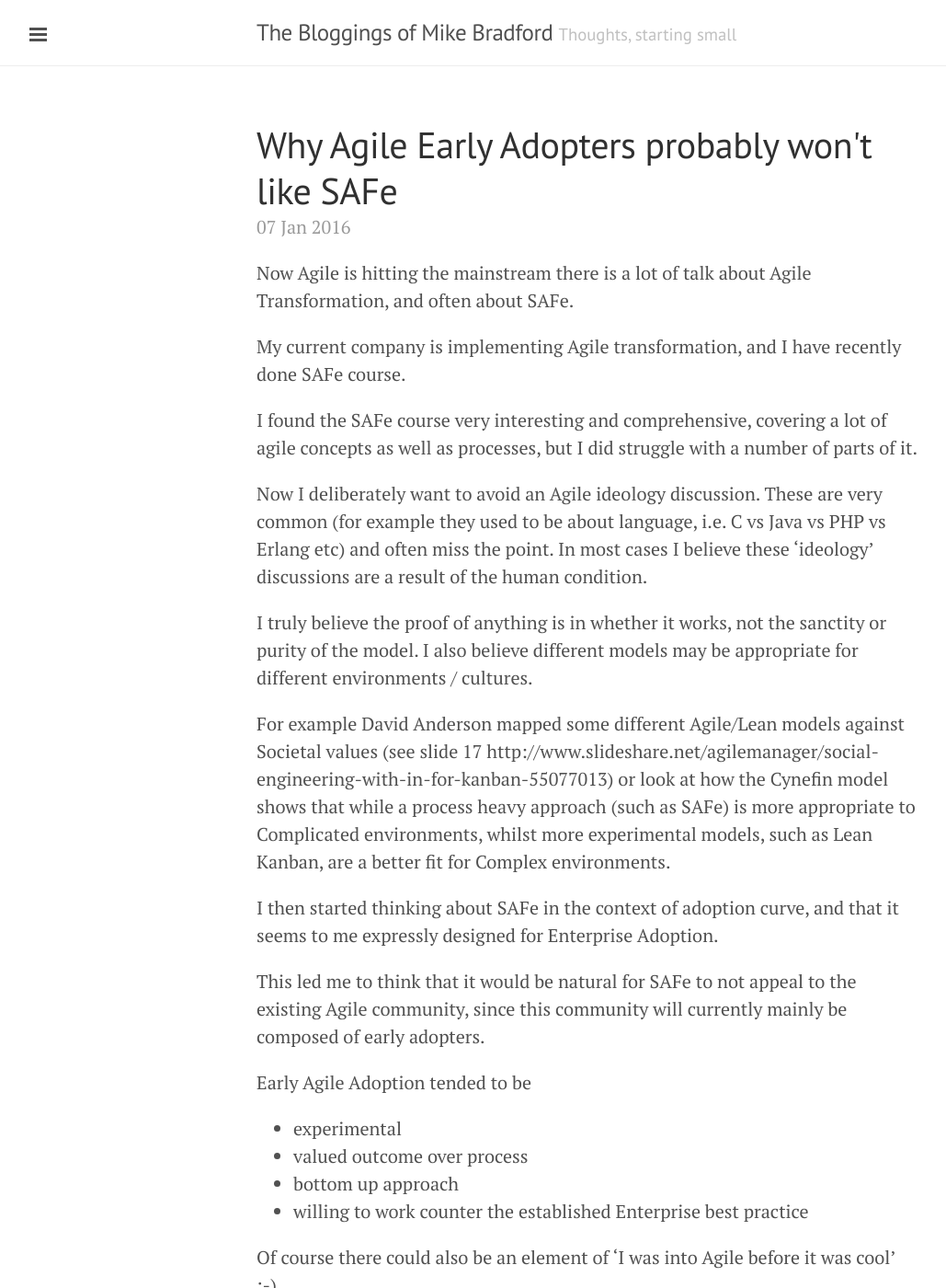
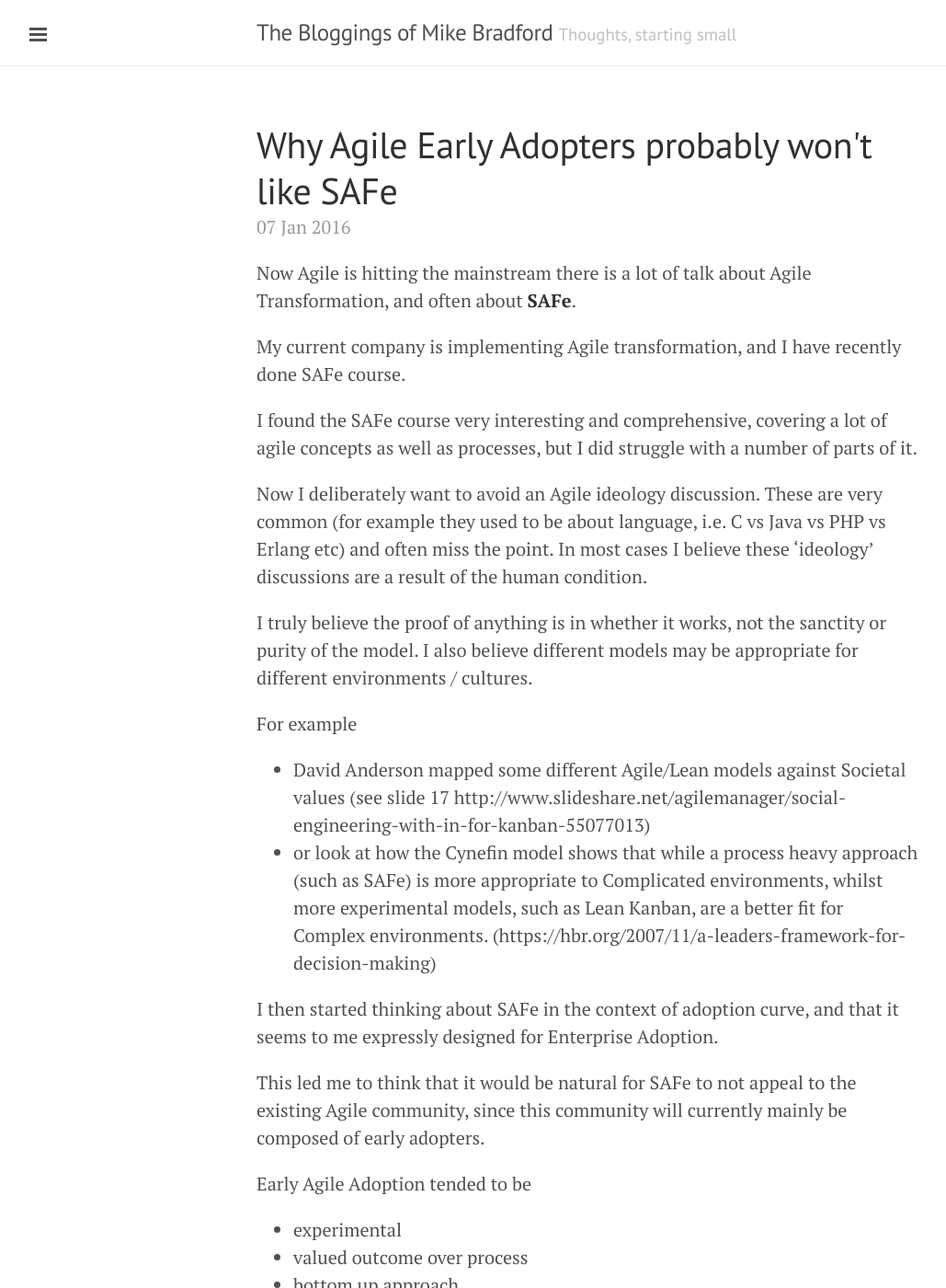
Before and after one commit to mikebradford/mikebradford.github.io, a Jekyll site: the page built from _posts/2016-01-07-why-agile-early-adopters-probably-won-t-like-safe.markdown, in a window 1280 px wide and 1400 px high. Shown: the whole window at 92% size, without its empty margins (1-1030 px from the left). Built offline with Jekyll 4.4.1, drawn with Linux system fonts in a browser that asks for light colours; part of the change alters nothing that is shown.

Commit message:
Post update: Why Agile Early Adopters probably won't like SAFe

```diff
--- a/_posts/2016-01-07-why-agile-early-adopters-probably-won-t-like-safe.markdown
+++ b/_posts/2016-01-07-why-agile-early-adopters-probably-won-t-like-safe.markdown
@@ -3,7 +3,7 @@ published: true
 title: Why Agile Early Adopters probably won't like SAFe
 layout: post
 ---
-Now Agile is hitting the mainstream there is a lot of talk about Agile Transformation, and often about SAFe.
+Now Agile is hitting the mainstream there is a lot of talk about Agile Transformation, and often about **SAFe**.
 
 My current company is implementing Agile transformation, and I have recently done SAFe course.
 
@@ -15,8 +15,8 @@ I truly believe the proof of anything is in whether it works, not the sanctity o
 I also believe different models may be appropriate for different environments / cultures.
 
 For example
-David Anderson mapped some different Agile/Lean models against Societal values (see slide 17 http://www.slideshare.net/agilemanager/social-engineering-with-in-for-kanban-55077013)
-or look at how the Cynefin model shows that while a process heavy approach (such as SAFe) is more appropriate to Complicated environments, whilst more experimental models, such as Lean Kanban, are a better fit for Complex environments.
+- David Anderson mapped some different Agile/Lean models against Societal values (see slide 17 http://www.slideshare.net/agilemanager/social-engineering-with-in-for-kanban-55077013)
+- or look at how the Cynefin model shows that while a process heavy approach (such as SAFe) is more appropriate to Complicated environments, whilst more experimental models, such as Lean Kanban, are a better fit for Complex environments. (https://hbr.org/2007/11/a-leaders-framework-for-decision-making)
 
 I then started thinking about SAFe in the context of adoption curve, and that it seems to me expressly designed for Enterprise Adoption.
 
```
